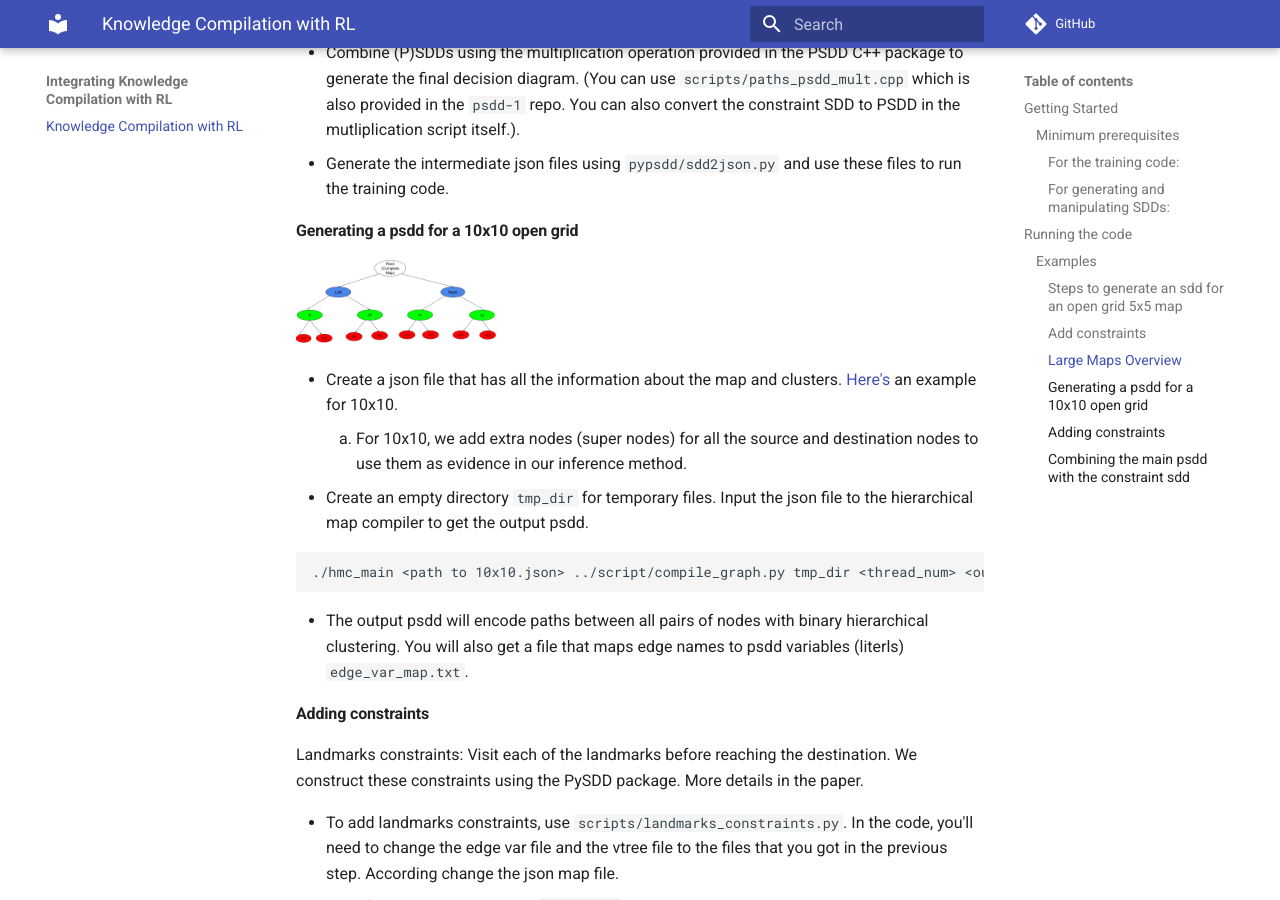
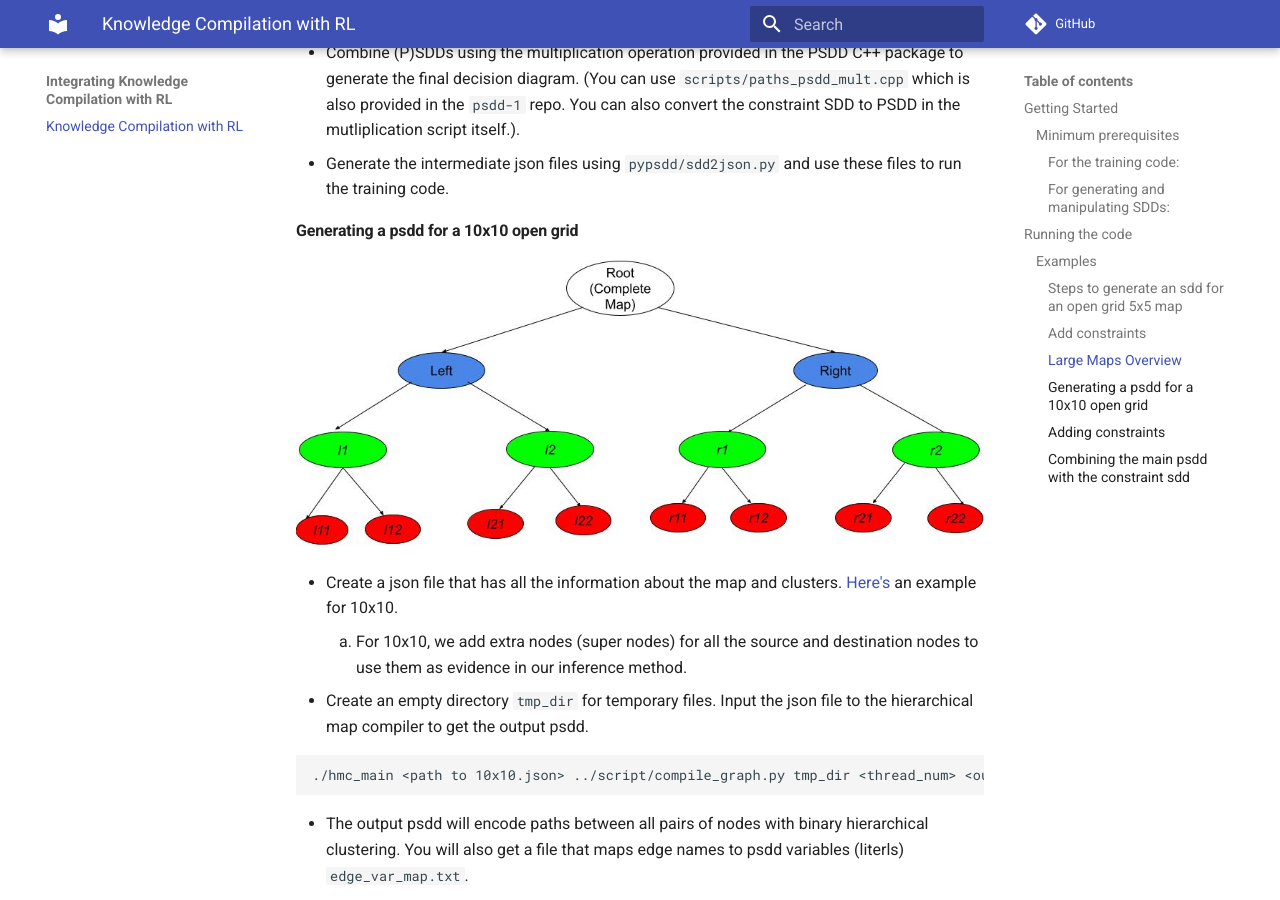
Before and after one commit to kushagra06/KCRL-Docs, an MkDocs documentation site: the page built from docs/index.md, in a window 1280 px wide and 900 px high, scrolled down 2330 px. Built offline with MkDocs 1.6.1 and Material for MkDocs 9.7.7, drawn with Linux system fonts in a browser that asks for light colours; comment, search, counter and statistics services are not loaded.

Commit message:
change size of clustering tree

```diff
--- a/docs/index.md
+++ b/docs/index.md
@@ -74,7 +74,7 @@ To generate and manipulate decision diagrams for large maps (e.g. 10x10, 20x20),
 
 #### Generating a psdd for a 10x10 open grid
 
-<img src="./images/hier_clust.jpg" alt="Hierarchical Clustering Tree" width="200" height="150">
+<img src="./images/hier_clust.jpg" alt="Hierarchical Clustering Tree" width="" height="">
 
 * Create a json file that has all the information about the map and clusters. [Here's](https://github.com/rlr-smu/kcrl-icaps21/blob/main/data/sddFiles/10x10/10x10.json) an example for 10x10.
     1. For 10x10, we add extra nodes (super nodes) for all the source and destination nodes to use them as evidence in our inference method.
```
